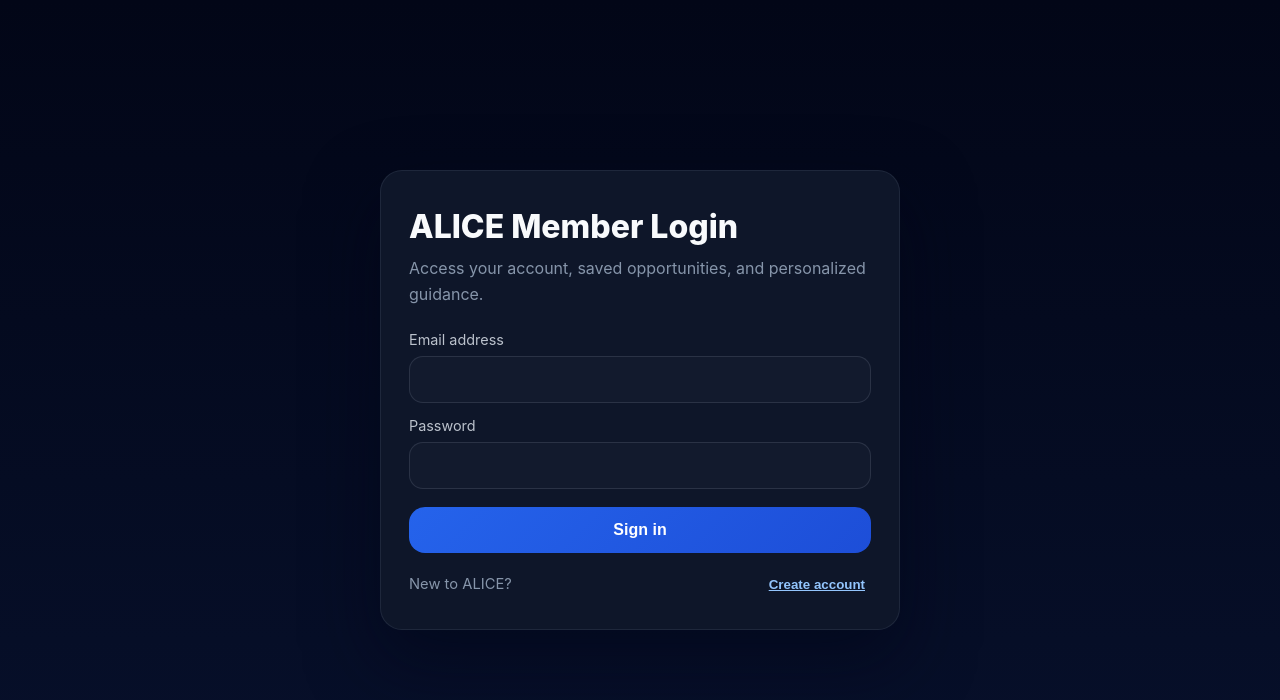
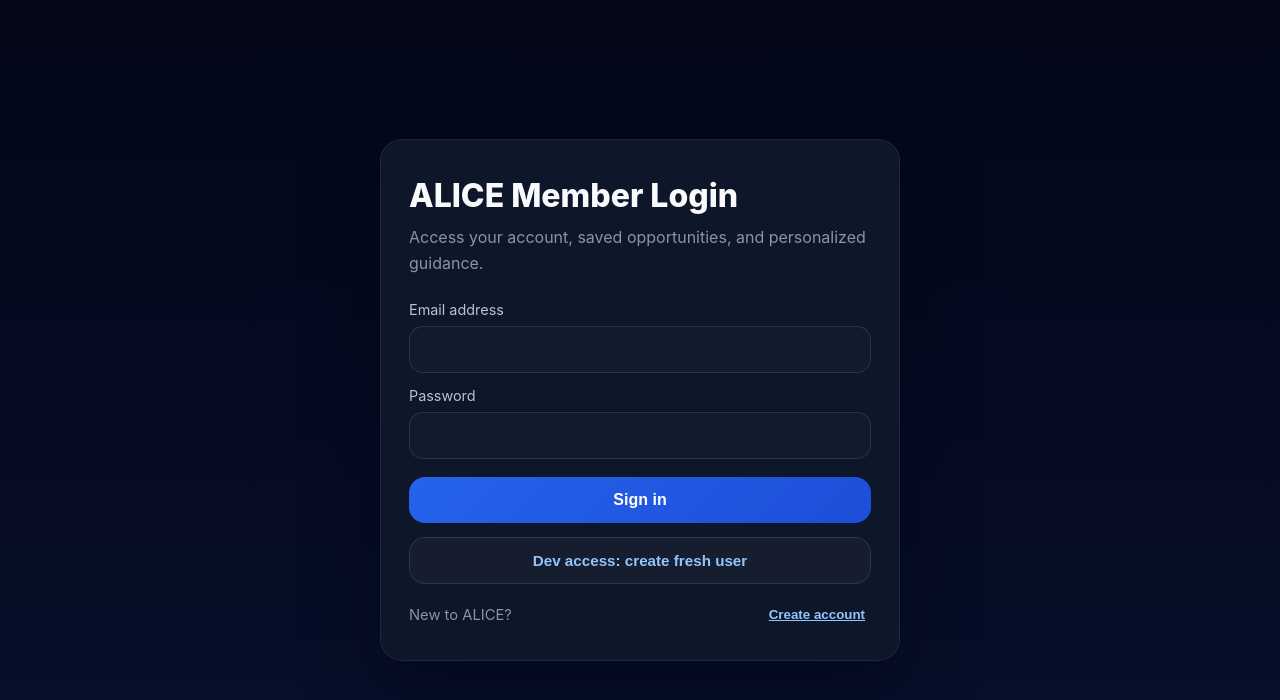
Before and after one commit to XPForge/_myscripts, a React (Vite) app in the folder alice-ui/: page / in a window 1280 px wide. Shown: the top 700 px of the page. Built offline with nearby package versions, Linux system fonts and the light colour scheme.

Commit message:
temp login bypass

```diff
--- a/alice-ui/src/context/AuthContext.tsx
+++ b/alice-ui/src/context/AuthContext.tsx
@@ -12,6 +12,7 @@ import {
   loadSessionMember,
   validateCredentials,
   clearSession,
+  persistSession,
 } from "../services/authService";
 
 type AuthMode = "login" | "signup";
@@ -41,6 +42,7 @@ export function AuthProvider({ children }: { children: ReactNode }) {
     if (!member) {
       return { success: false, error: "Invalid email address or password." };
     }
+    persistSession({ userId: member.id });
     setUser(member);
     return { success: true };
   };
--- a/alice-ui/src/pages/LoginPage.tsx
+++ b/alice-ui/src/pages/LoginPage.tsx
@@ -123,6 +123,31 @@ export default function LoginPage() {
           </button>
         </form>
 
+        <button
+          type="button"
+          onClick={() => {
+            const now = Date.now();
+            const email = `dev+${now}@alice.local`;
+            const name = `ALICE Dev ${now}`;
+            const password = "DevUser123!";
+            auth.register(email, name, password);
+          }}
+          style={{
+            width: "100%",
+            marginTop: "14px",
+            borderRadius: "16px",
+            border: "1px solid rgba(148,163,184,0.18)",
+            background: "rgba(255,255,255,0.03)",
+            color: "#93c5fd",
+            padding: "14px 16px",
+            fontSize: "0.95rem",
+            fontWeight: 700,
+            cursor: "pointer",
+          }}
+        >
+          Dev access: create fresh user
+        </button>
+
         <div
           style={{
             marginTop: "22px",
```
